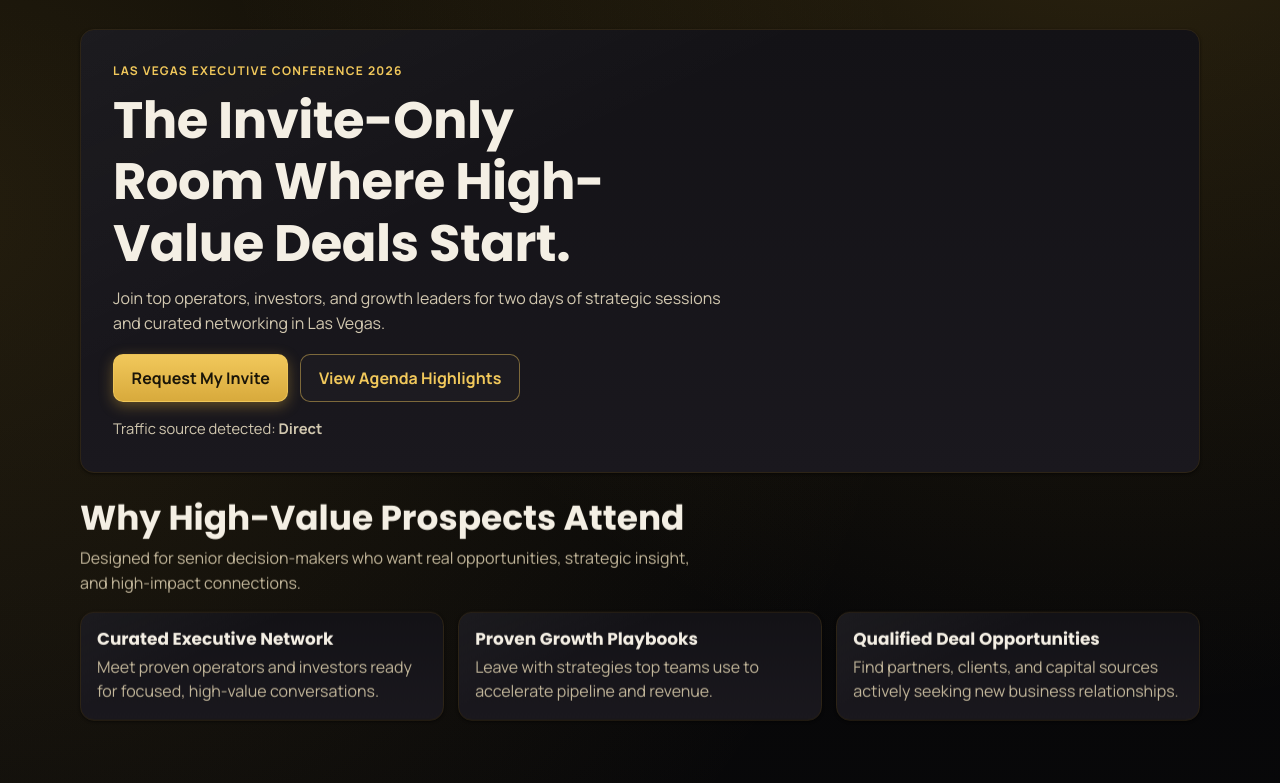
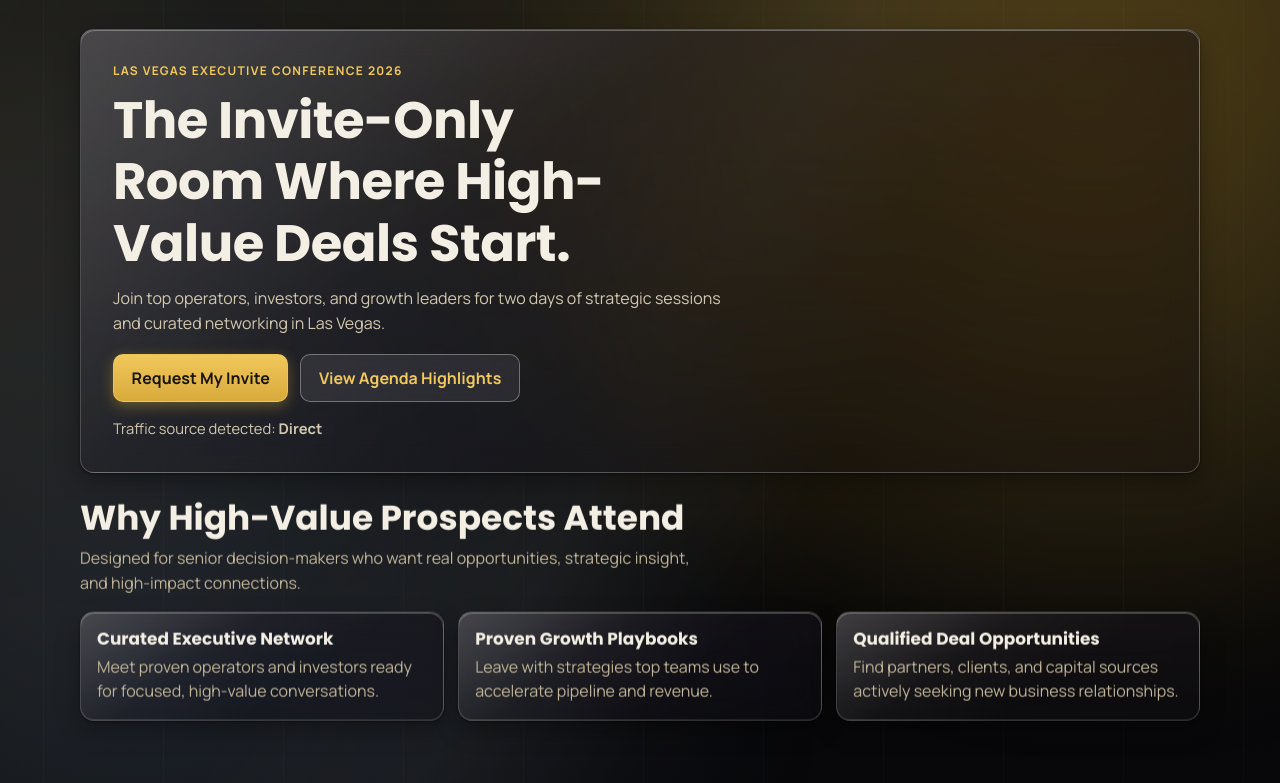
Before and after one commit to JDSanchz/LasVegasConference, a React (Vite) app: page / in a window 1280 px wide. Shown: the top 783 px of the page. Built offline with nearby package versions, Linux system fonts and the light colour scheme.

Commit message:
almost there

```diff
--- a/src/App.jsx
+++ b/src/App.jsx
@@ -174,6 +174,7 @@ function ParallaxSection({
 }
 
 export default function App() {
+  const shouldReduceMotion = useReducedMotion();
   const [formData, setFormData] = useState(initialFormState);
   const [utm, setUtm] = useState({});
   const [status, setStatus] = useState({ type: "idle", message: "" });
@@ -195,6 +196,43 @@ export default function App() {
     setUtm(merged);
     saveStoredUtm(merged);
   }, []);
+
+  useEffect(() => {
+    const root = document.documentElement;
+
+    if (shouldReduceMotion) {
+      root.style.setProperty("--bg-parallax-mid", "0px");
+      root.style.setProperty("--bg-parallax-top", "0px");
+      return undefined;
+    }
+
+    let frameId = 0;
+
+    const update = () => {
+      frameId = 0;
+      const scrollY = window.scrollY || window.pageYOffset || 0;
+      root.style.setProperty("--bg-parallax-mid", `${Math.round(scrollY * -0.1)}px`);
+      root.style.setProperty("--bg-parallax-top", `${Math.round(scrollY * -0.18)}px`);
+    };
+
+    const onScroll = () => {
+      if (frameId === 0) {
+        frameId = window.requestAnimationFrame(update);
+      }
+    };
+
+    update();
+    window.addEventListener("scroll", onScroll, { passive: true });
+    window.addEventListener("resize", onScroll);
+
+    return () => {
+      window.removeEventListener("scroll", onScroll);
+      window.removeEventListener("resize", onScroll);
+      if (frameId) {
+        window.cancelAnimationFrame(frameId);
+      }
+    };
+  }, [shouldReduceMotion]);
 
   const campaignSource = useMemo(() => {
     return utm.utm_source || "Direct";
--- a/src/styles.css
+++ b/src/styles.css
@@ -3,17 +3,19 @@
 :root {
   --bg: #050505;
   --bg-soft: #0c0c0f;
-  --surface: #131216;
-  --surface-soft: #1a181e;
+  --surface: rgba(24, 21, 30, 0.52);
+  --surface-soft: rgba(20, 18, 25, 0.36);
   --text: #f4efe4;
   --muted: #c3b79b;
   --primary: #d8aa3c;
   --primary-strong: #f1c85b;
   --accent-deep: #7d5b21;
-  --border: #2d2416;
+  --border: rgba(255, 255, 255, 0.22);
   --ring: rgba(241, 200, 91, 0.35);
-  --shadow-1: 0 1px 3px rgba(0, 0, 0, 0.55);
-  --shadow-2: 0 16px 30px rgba(0, 0, 0, 0.5), 0 0 0 1px rgba(216, 170, 60, 0.16);
+  --shadow-1: 0 1px 3px rgba(0, 0, 0, 0.48), 0 10px 24px rgba(0, 0, 0, 0.3);
+  --shadow-2: 0 18px 34px rgba(0, 0, 0, 0.46), 0 0 0 1px rgba(241, 200, 91, 0.16);
+  --bg-parallax-mid: 0px;
+  --bg-parallax-top: 0px;
 }
 
 * {
@@ -29,12 +31,43 @@ body,
 
 body {
   font-family: "Manrope", "Avenir Next", "Segoe UI", sans-serif;
+  position: relative;
+  isolation: isolate;
+  overflow-x: hidden;
   color: var(--text);
   background:
     radial-gradient(circle at 88% -8%, rgba(216, 170, 60, 0.2), transparent 30%),
     radial-gradient(circle at -4% 8%, rgba(216, 170, 60, 0.14), transparent 35%),
     linear-gradient(180deg, #050505 0%, #09090b 42%, #0d0b07 100%);
   line-height: 1.55;
+}
+
+body::before {
+  content: "";
+  position: fixed;
+  inset: -8% -6%;
+  z-index: -2;
+  pointer-events: none;
+  background:
+    radial-gradient(circle at 80% 18%, rgba(216, 170, 60, 0.14), transparent 42%),
+    radial-gradient(circle at 16% 78%, rgba(76, 121, 199, 0.14), transparent 48%),
+    repeating-linear-gradient(90deg, rgba(255, 255, 255, 0.02) 0 1px, transparent 1px 120px);
+  transform: translate3d(0, var(--bg-parallax-mid), 0);
+  will-change: transform;
+}
+
+body::after {
+  content: "";
+  position: fixed;
+  inset: -6% -4%;
+  z-index: -1;
+  pointer-events: none;
+  background:
+    linear-gradient(120deg, rgba(255, 255, 255, 0) 38%, rgba(255, 255, 255, 0.03) 50%, rgba(255, 255, 255, 0) 62%),
+    radial-gradient(circle at 84% 14%, rgba(216, 170, 60, 0.1), transparent 50%),
+    radial-gradient(circle at 12% 12%, rgba(76, 121, 199, 0.1), transparent 56%);
+  transform: translate3d(0, var(--bg-parallax-top), 0);
+  will-change: transform;
 }
 
 .page-shell {
@@ -54,17 +87,30 @@ body {
 
 .surface-card {
   background:
-    linear-gradient(155deg, rgba(255, 255, 255, 0.04), transparent 36%),
+    linear-gradient(145deg, rgba(255, 255, 255, 0.2), rgba(255, 255, 255, 0.03) 36%, transparent 62%),
     linear-gradient(180deg, var(--surface) 0%, var(--surface-soft) 100%);
   border: 1px solid var(--border);
   border-radius: 14px;
+  backdrop-filter: blur(15px) saturate(145%);
+  -webkit-backdrop-filter: blur(15px) saturate(145%);
   box-shadow: var(--shadow-1);
+  position: relative;
+  overflow: hidden;
   transition: box-shadow 0.25s ease, transform 0.25s ease, border-color 0.25s ease;
 }
 
 .surface-card:hover {
   box-shadow: var(--shadow-2);
-  border-color: rgba(241, 200, 91, 0.45);
+  border-color: rgba(255, 255, 255, 0.36);
+}
+
+.surface-card::before {
+  content: "";
+  position: absolute;
+  inset: 0;
+  pointer-events: none;
+  border-radius: inherit;
+  box-shadow: inset 0 1px 0 rgba(255, 255, 255, 0.3);
 }
 
 .hero-content {
@@ -150,14 +196,16 @@ select:focus-visible {
 }
 
 .btn-ghost {
-  background: rgba(255, 255, 255, 0.02);
+  background: rgba(255, 255, 255, 0.08);
   color: var(--primary-strong);
-  border-color: rgba(241, 200, 91, 0.45);
+  border-color: rgba(255, 255, 255, 0.32);
+  backdrop-filter: blur(10px) saturate(145%);
+  -webkit-backdrop-filter: blur(10px) saturate(145%);
 }
 
 .btn-ghost:hover {
-  background: rgba(241, 200, 91, 0.08);
-  border-color: rgba(241, 200, 91, 0.75);
+  background: rgba(255, 255, 255, 0.14);
+  border-color: rgba(255, 255, 255, 0.45);
 }
 
 .full-width {
@@ -231,20 +279,22 @@ select:focus-visible {
 .spotlight-control-btn {
   min-height: 38px;
   border-radius: 10px;
-  border: 1px solid rgba(241, 200, 91, 0.5);
-  background: rgba(255, 255, 255, 0.02);
+  border: 1px solid rgba(255, 255, 255, 0.35);
+  background: rgba(255, 255, 255, 0.1);
   color: var(--primary-strong);
   padding: 0.45rem 0.85rem;
   font: inherit;
   font-weight: 700;
   cursor: pointer;
+  backdrop-filter: blur(10px) saturate(145%);
+  -webkit-backdrop-filter: blur(10px) saturate(145%);
   transition: transform 0.2s ease, background-color 0.2s ease, border-color 0.2s ease;
 }
 
 .spotlight-control-btn:hover {
   transform: translateY(-1px);
-  background: rgba(241, 200, 91, 0.1);
-  border-color: rgba(241, 200, 91, 0.8);
+  background: rgba(255, 255, 255, 0.16);
+  border-color: rgba(255, 255, 255, 0.48);
 }
 
 .spotlight-control-btn:focus-visible {
@@ -445,18 +495,20 @@ select:focus-visible {
 .lead-form select {
   width: 100%;
   min-height: 46px;
-  border: 1px solid #544224;
+  border: 1px solid rgba(255, 255, 255, 0.3);
   border-radius: 10px;
-  background: #100f13;
+  background: rgba(10, 10, 14, 0.5);
   color: var(--text);
   padding: 0.7rem 0.85rem;
   font: inherit;
+  backdrop-filter: blur(8px) saturate(130%);
+  -webkit-backdrop-filter: blur(8px) saturate(130%);
   transition: border-color 0.2s ease, box-shadow 0.2s ease;
 }
 
 .lead-form input:hover,
 .lead-form select:hover {
-  border-color: #8f7139;
+  border-color: rgba(255, 255, 255, 0.48);
 }
 
 .lead-form input:focus-visible,
@@ -574,4 +626,9 @@ select:focus-visible {
   .spotlight-image-arrow {
     animation: none;
   }
+
+  body::before,
+  body::after {
+    transform: translate3d(0, 0, 0);
+  }
 }
```
